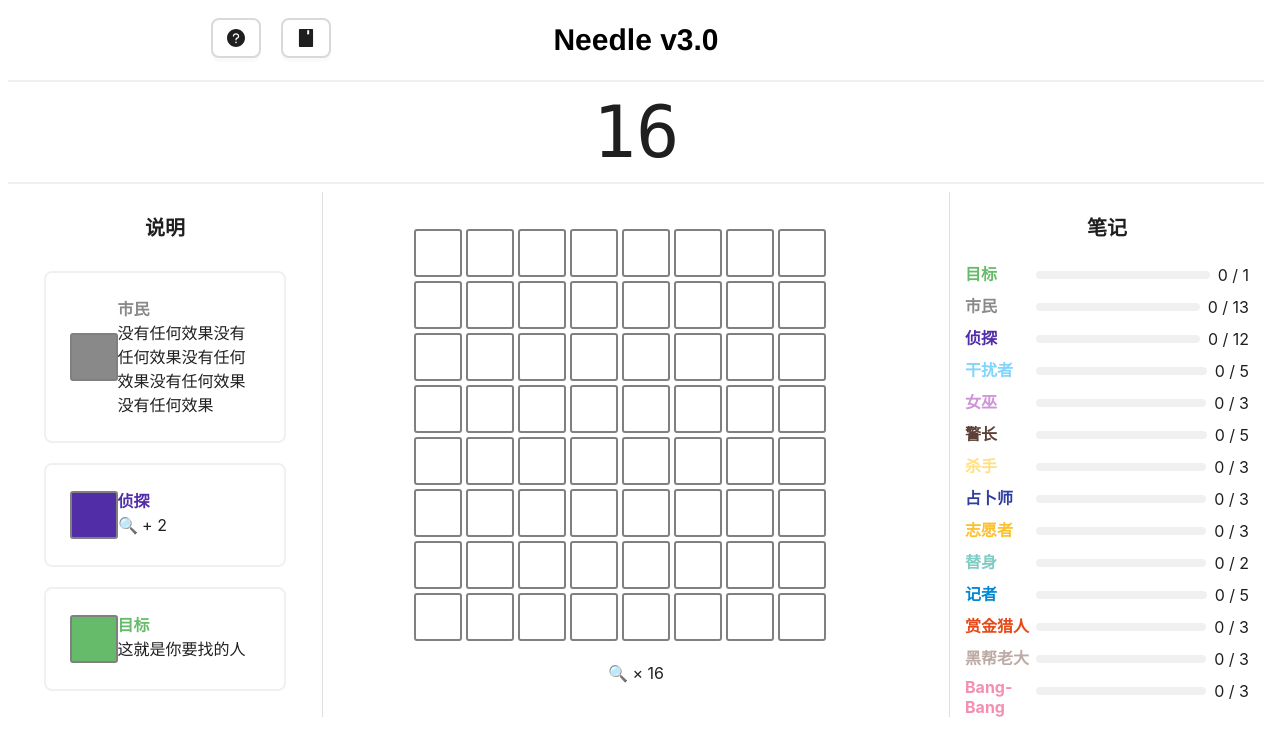
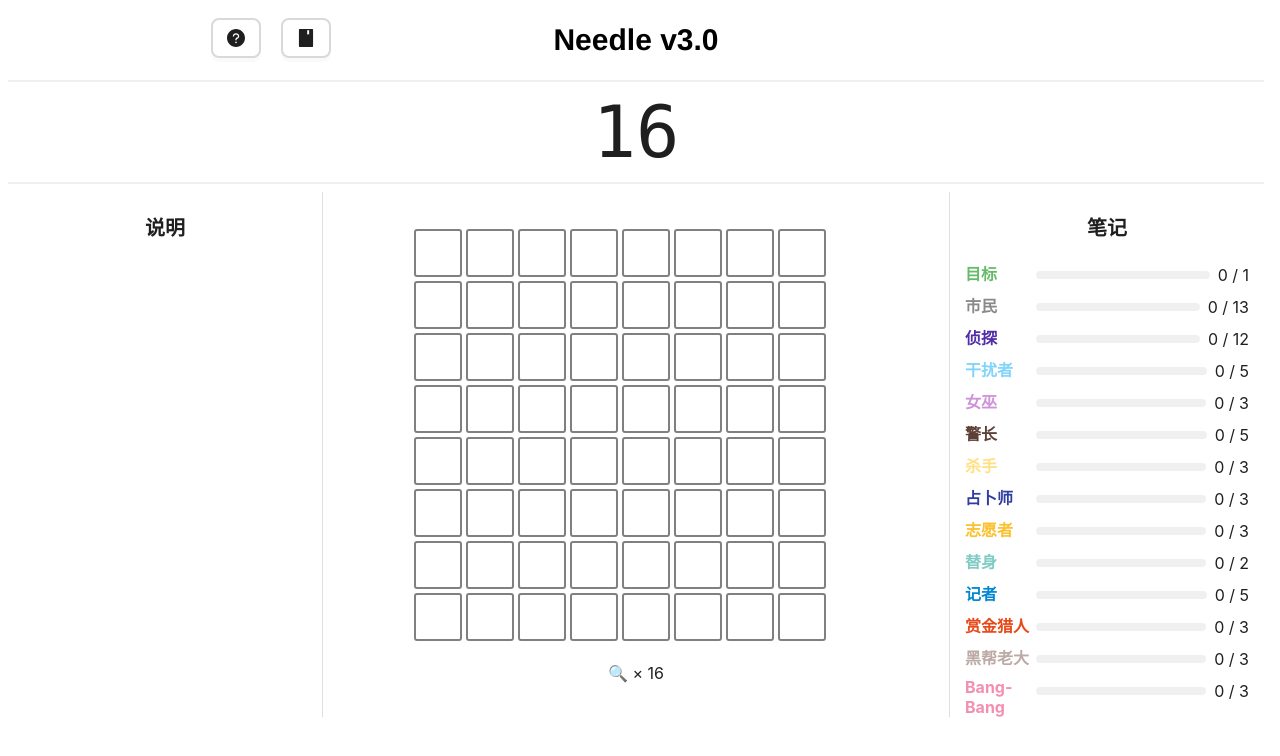
Before and after one commit to IcyLeaves/Needle-react, a Next.js app: page / in a window 1280 px wide. Shown: the top 756 px of the page. Built offline with nearby package versions, Linux system fonts and the light colour scheme.

Commit message:
feat: basic game rules

```diff
--- a/src/components/public/board.tsx
+++ b/src/components/public/board.tsx
@@ -1,5 +1,6 @@
 import { Col, Row } from 'antd';
 import { Dispatch } from 'react';
+import Role from '../../models/role';
 import { SpotBoxState } from '../../models/spot';
 import { GameState } from './game';
 import { SpotBox } from './spot';
@@ -15,44 +16,39 @@ const renderSpotBoard = (
     spots: SpotBoxState[][],
     gameState: GameState,
     setGameState: Dispatch<GameState>,
+    infoRoles: Role[],
+    setInfoRoles: Dispatch<Role[]>,
 ): JSX.Element => {
-    let board = <> </>;
-    for (let i = 0; i < rows; i++) {
-        let tempRow = <> </>;
-        for (let j = 0; j < cols; j++) {
-            let spot = spots[i][j];
-
-            tempRow = (
+    return (
         <>
-                    {tempRow}
-                    <Col span={(24 - cols) / cols + 1}>
+            {Array.from({ length: rows }, (_, i) => (
+                <Row key={i}>
+                    {Array.from({ length: cols }, (_, j) => (
+                        <Col span={(24 - cols) / cols + 1} key={j}>
                             <SpotBox
-                            role={spot.role}
+                                role={spots[i][j].role}
                                 x={i}
                                 y={j}
-                            visible={spot.visible}
-                            status={spot.status}
+                                visible={spots[i][j].visible}
+                                status={spots[i][j].status}
                                 gameState={gameState}
                                 setGameState={setGameState}
+                                infoRoles={infoRoles}
+                                setInfoRoles={setInfoRoles}
                             />
                         </Col>
+                    ))}
+                </Row>
+            ))}
         </>
     );
-        }
-        board = (
-            <>
-                {board}
-                <Row>{tempRow}</Row>
-            </>
-        );
-    }
-
-    return board;
 };
 
 const Board: React.FC<{
     gameState: GameState;
     setGameState: Dispatch<GameState>;
+    infoRoles: Role[];
+    setInfoRoles: Dispatch<Role[]>;
 }> = props => {
     const { gameState, setGameState } = props;
 
@@ -65,6 +61,8 @@ const Board: React.FC<{
         gameState.spots,
         gameState,
         setGameState,
+        props.infoRoles,
+        props.setInfoRoles,
     );
 
     let boardContainerCss: React.CSSProperties = {
--- a/src/components/public/game.tsx
+++ b/src/components/public/game.tsx
@@ -1,8 +1,5 @@
 import * as styled from '@/app/style';
 import FoundProgress from '@/components/public/note';
-import Citizen from '@/components/roles/citizen/citizen';
-import Detective from '@/components/roles/detective/detective';
-import Target from '@/components/roles/target/target';
 import { Col, Divider, Flex, Row } from 'antd';
 import React, { useState } from 'react';
 import Role from '../../models/role';
@@ -10,7 +7,7 @@ import { SpotBoxState, SpotStatus, SpotVisible } from '../../models/spot';
 import Deck from '../../utils/draw';
 import str2role from '../roles/roles';
 import Board from './board';
-import RoleInfoCard from './infocard';
+import { Info } from './info';
 
 type GameProps = {
     config: GameConfig;
@@ -72,6 +69,7 @@ const Game: React.FC<GameProps> = ({ config }) => {
         chances: config.chances,
         spots: InitSpotStates(InitSpotDeck(config), config),
     });
+    const [infoRoles, setInfoRoles] = useState<Role[]>([]);
 
     const { chances } = state;
 
@@ -83,25 +81,16 @@ const Game: React.FC<GameProps> = ({ config }) => {
                 <Col span={6}>
                     <b style={styled.sideTitleStyle}>说明</b>
                     <div id="description-board" style={styled.sideColStyle}>
-                        <RoleInfoCard
-                            role={Citizen}
-                            gameState={state}
-                            setGameState={setState}
-                        />
-                        <RoleInfoCard
-                            role={Detective}
-                            gameState={state}
-                            setGameState={setState}
-                        />
-                        <RoleInfoCard
-                            role={Target}
-                            gameState={state}
-                            setGameState={setState}
-                        />
+                        <Info roles={infoRoles} />
                     </div>
                 </Col>
                 <Col span={12} style={styled.midColStyle}>
-                    <Board gameState={state} setGameState={setState} />
+                    <Board
+                        gameState={state}
+                        setGameState={setState}
+                        setInfoRoles={setInfoRoles}
+                        infoRoles={infoRoles}
+                    />
                     <Chance chance={chances} />
                 </Col>
                 <Col span={6}>
--- a/src/components/public/infocard.tsx
+++ b/src/components/public/info.tsx
@@ -1,16 +1,25 @@
 import Role from '@/models/role';
 import { SpotStatus, SpotVisible } from '@/models/spot';
 import { Card, Col, Row } from 'antd';
-import { Dispatch } from 'react';
-import { GameState } from './game';
 import { RoleLabel } from './role';
 import { SpotBox } from './spot';
+
+const Info: React.FC<{
+    roles: Role[];
+}> = props => {
+    const { roles } = props;
+    return (
+        <>
+            {roles.map(role => (
+                <RoleInfoCard key={role.id} role={role} />
+            ))}
+        </>
+    );
+};
 const RoleInfoCard: React.FC<{
     role: Role;
-    gameState: GameState;
-    setGameState: Dispatch<GameState>;
 }> = props => {
-    const { role, gameState, setGameState } = props;
+    const { role } = props;
 
     return (
         <>
@@ -36,8 +45,6 @@ const RoleInfoCard: React.FC<{
                                     y={0}
                                     visible={SpotVisible.REVEALED}
                                     status={SpotStatus.LOCKED}
-                                    gameState={gameState}
-                                    setGameState={setGameState}
                                 />
                             </Col>
                             <Col span={18}>
@@ -52,4 +59,4 @@ const RoleInfoCard: React.FC<{
     );
 };
 
-export default RoleInfoCard;
+export { Info };
--- a/src/components/public/note.tsx
+++ b/src/components/public/note.tsx
@@ -65,21 +65,18 @@ const FoundProgress: React.FC<{ gameState: GameState }> = props => {
         Ganster.id,
         BangBang.id,
     ];
-    for (let key of roleMapKeysKeys) {
-        console.log(key);
-        let value = roleMap[key];
-        res = (
-            <>
-                {res}
+    return (
+        <>
+            {roleMapKeysKeys.map(key => (
                 <Note
+                    key={key}
                     role={str2role(key)}
-                    found={value.found}
-                    total={value.total}
+                    found={roleMap[key].found}
+                    total={roleMap[key].total}
                 />
-            </>
-        );
-    }
-    return <>{res}</>;
+            ))}
+        </>
+    );
 };
 
 const Note: React.FC<{ role: Role; found: number; total: number }> = props => {
--- a/src/components/public/spot.tsx
+++ b/src/components/public/spot.tsx
@@ -11,9 +11,14 @@ import {
     SpotVisible,
 } from '../../models/spot';
 
-interface Props extends SpotBoxProps {}
-
-const SpotBox: React.FC<Props> = props => {
+const isLocked = (props: SpotBoxProps, state: SpotBoxState) => {
+    return (
+        state.status === SpotStatus.LOCKED ||
+        props.gameState === undefined ||
+        props.setGameState === undefined
+    );
+};
+const SpotBox: React.FC<SpotBoxProps> = props => {
     const [state, setState] = useState<SpotBoxState>({
         x: props.x,
         y: props.y,
@@ -23,11 +28,11 @@ const SpotBox: React.FC<Props> = props => {
     });
 
     const handleClick = (event: any) => {
-        if (state.status === SpotStatus.LOCKED) {
+        if (isLocked(props, state)) {
             return;
         }
-
-        if (props.gameState.chances === 0) {
+        let gameState = props.gameState!;
+        if (gameState.chances === 0) {
             return;
         }
 
@@ -35,24 +40,47 @@ const SpotBox: React.FC<Props> = props => {
             return;
         }
 
-        const spots = props.gameState.spots;
+        const spots = gameState.spots;
         spots[state.x][state.y].visible = SpotVisible.REVEALED;
 
-        props.setGameState({
+        props.setGameState!({
             spots: spots,
-            chances: props.gameState.chances - 1,
+            chances: gameState.chances - 1,
         });
     };
 
+    const handleMouseEnter = (event: any) => {
+        if (isLocked(props, state) || !props.setInfoRoles) {
+            return;
+        }
+        if (state.visible === SpotVisible.HIDDEN) {
+            props.setInfoRoles([]);
+            return;
+        }
+        props.setInfoRoles([state.role]);
+    };
+
+    const handleMouseLeave = (event: any) => {
+        if (isLocked(props, state) || !props.setInfoRoles) {
+            return;
+        }
+
+        props.setInfoRoles([]);
+    };
     useEffect(() => {
+        if (isLocked(props, state)) {
+            return;
+        }
         if (state.status === SpotStatus.IDLE) {
-            setState(props.gameState.spots[state.x][state.y]);
+            setState(props.gameState!.spots[state.x][state.y]);
         }
     }, [state]);
 
     return (
         <div
             onClick={handleClick}
+            onMouseEnter={handleMouseEnter}
+            onMouseLeave={handleMouseLeave}
             style={{
                 ...SpotBoxColorCss(state.role),
                 ...SpotBoxVisibleCss(state.visible),
--- a/src/components/roles/citizen/citizen.tsx
+++ b/src/components/roles/citizen/citizen.tsx
@@ -3,7 +3,7 @@ import Role from '../../../models/role';
 const Citizen: Role = {
     id: 'citizen',
     name: '市民',
-    description: '没有任何效果没有任何效果没有任何效果没有任何效果没有任何效果',
+    description: '没有任何效果',
     color: '#898989',
 };
 export default Citizen;
```
Also changed, not shown: src/models/spot.tsx (+5 -2 lines). Lines whose indentation alone changed are shown as unchanged.
